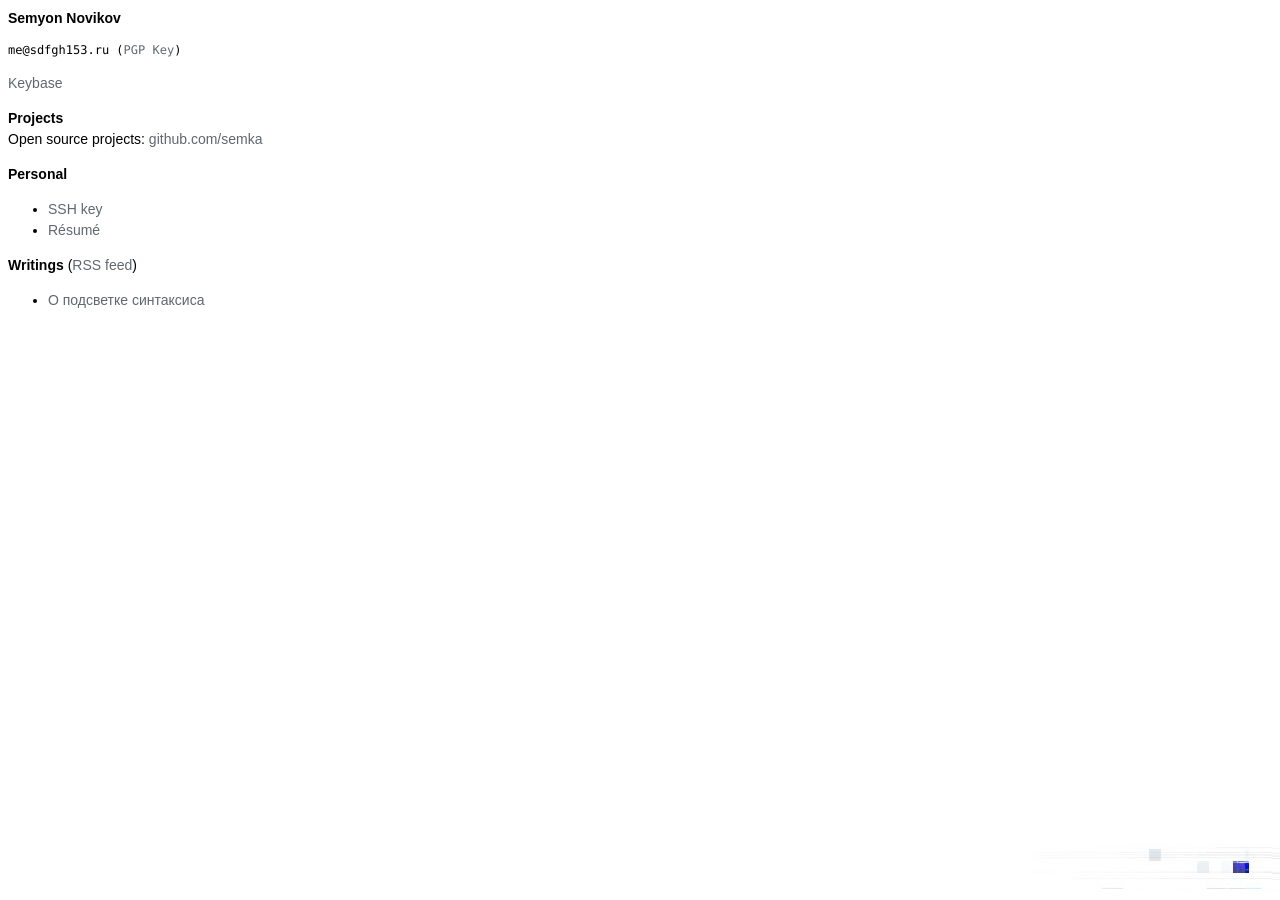
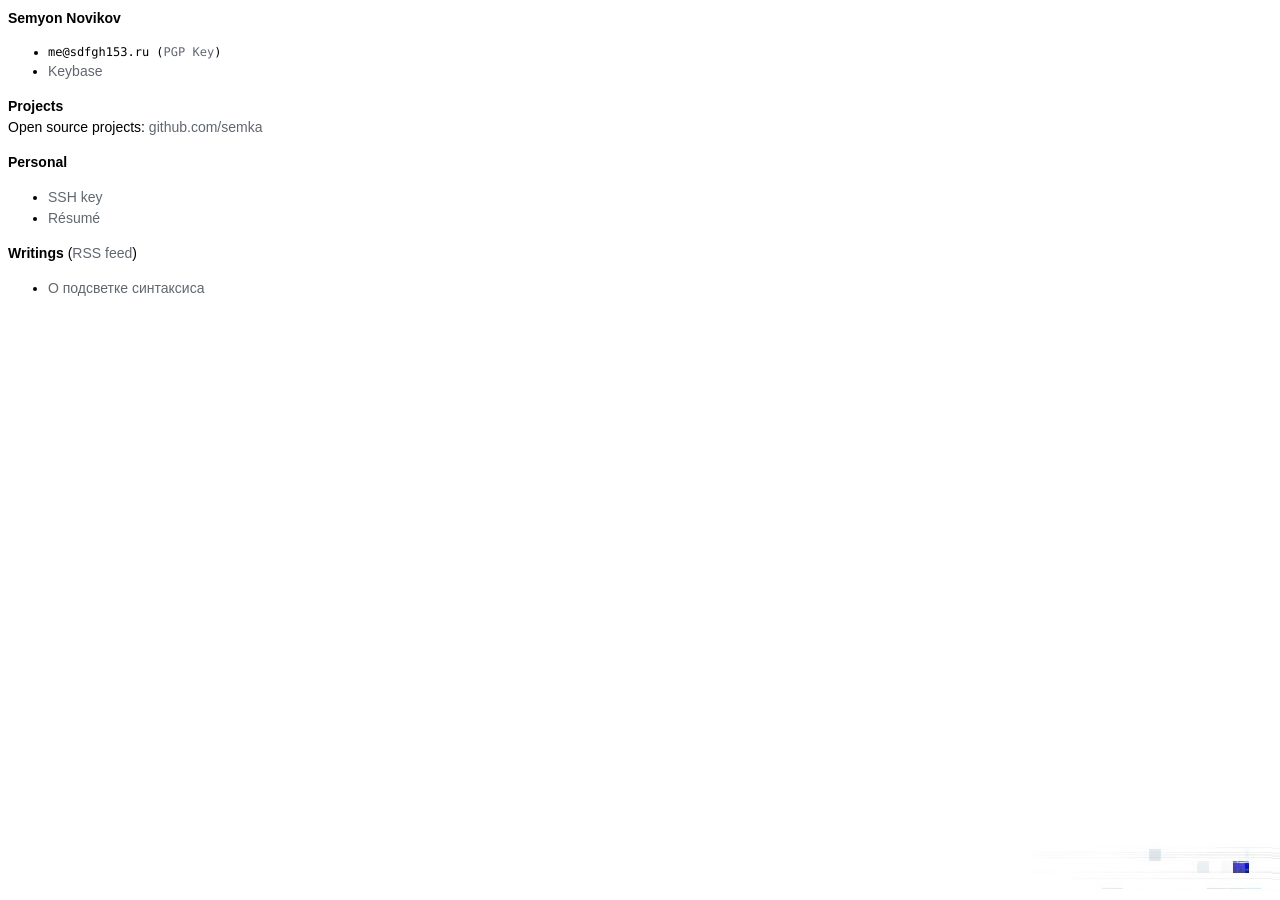
Before and after one commit to nvkv/nvkv.github.io, a Jekyll site: the page built from index.html, in a window 1280 px wide. Built offline with Jekyll 4.4.1, drawn with Linux system fonts in a browser that asks for light colours.

Commit message:
Add list for contacts

```diff
--- a/index.html
+++ b/index.html
@@ -3,8 +3,11 @@ layout: default
 ---
 
 <b>Semyon Novikov</b><br/>
-<p style="font-family: Monaco, monospace; font-size:12px">me@sdfgh153.ru (<a href="/pgp-key.html">PGP Key</a>)</p>
-<p><a href="https://keybase.io/sdfgh153">Keybase</a></p>
+<ul>
+  <li style="font-family: Monaco, monospace; font-size:12px">me@sdfgh153.ru (<a
+      href="/pgp-key.html">PGP Key</a>)</li>
+  <li><a href="https://keybase.io/sdfgh153">Keybase</a></li>
+</ul>
 <p id="occupation">
 
 </p>
```
Lines whose indentation alone changed are shown as unchanged.
